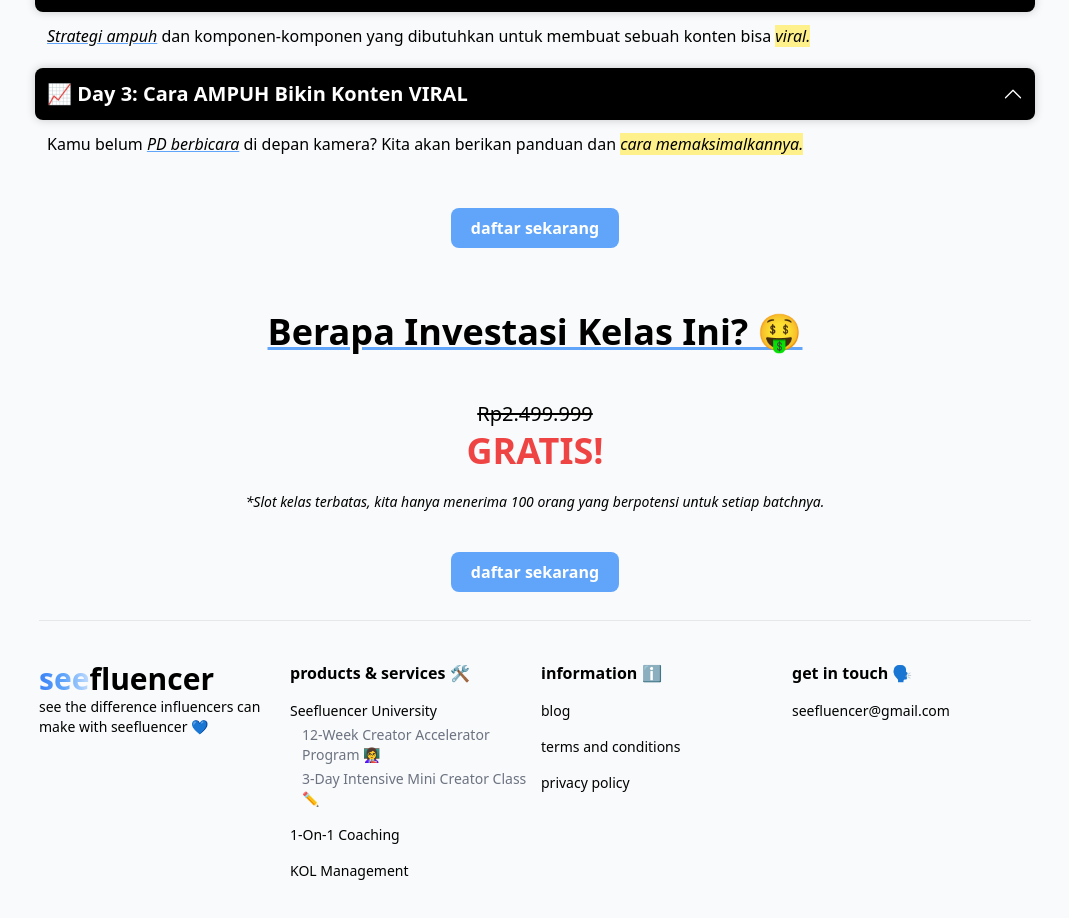
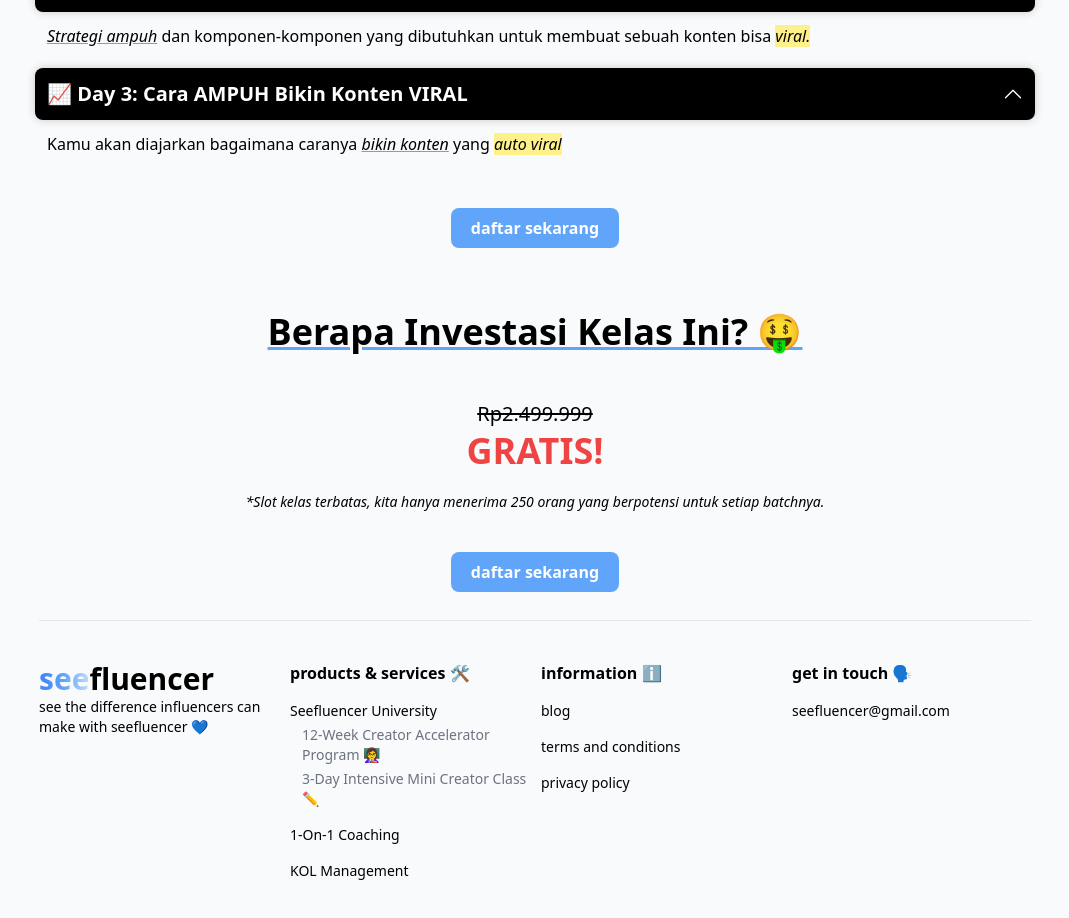
Before and after one commit to joylodra/seefluencer, a Next.js app: page /miniclass in a window 1280 px wide. Shown: the part 2680-3598 px from the top of the page, without its empty margins (105-1174 px from the left). Built offline with nearby package versions, Linux system fonts and the light colour scheme.

Commit message:
Changed link to google form

```diff
--- a/app/(lp)/imcc/page.tsx
+++ b/app/(lp)/imcc/page.tsx
@@ -62,7 +62,7 @@ const MiniClass = () => {
             </div>
           }
           buttonText="daftar sekarang"
-          href="https://wa.me/6285175449955?text=Halo%20kak,%20nama%20saya%20[NAMA%20KAMU].%20Saya%20tertarik%20untuk%20join%20FREE%20Mini%20Intensive%20Class%20yang%20berlangsung%20selama%203%20hari.%20Bagaimana%20caranya?"
+          href="https://forms.gle/RnciRxMeiRw6GVe39"
         />
       </div>
 
@@ -175,9 +175,7 @@ const MiniClass = () => {
 
         <Link
           target="_blank"
-          href={
-            "https://wa.me/6285175449955?text=Halo%20kak,%20nama%20saya%20[NAMA%20KAMU].%20Saya%20tertarik%20untuk%20join%20FREE%20Mini%20Intensive%20Class%20yang%20berlangsung%20selama%203%20hari.%20Bagaimana%20caranya?"
-          }
+          href="https://forms.gle/RnciRxMeiRw6GVe39"
           className="w-fit px-5 py-2 bg-blue-400 text-white rounded-lg hover:shadow-md transition-all font-bold"
         >
           daftar sekarang
@@ -287,9 +285,7 @@ const MiniClass = () => {
 
         <Link
           target="_blank"
-          href={
-            "https://wa.me/6285175449955?text=Halo%20kak,%20nama%20saya%20[NAMA%20KAMU].%20Saya%20tertarik%20untuk%20join%20FREE%20Mini%20Intensive%20Class%20yang%20berlangsung%20selama%203%20hari.%20Bagaimana%20caranya?"
-          }
+          href="https://forms.gle/RnciRxMeiRw6GVe39"
           className="w-fit px-5 py-2 bg-blue-400 text-white rounded-lg hover:shadow-md transition-all font-bold"
         >
           daftar sekarang
@@ -346,14 +342,11 @@ const MiniClass = () => {
             question="📈 Day 3: Cara AMPUH Bikin Konten VIRAL"
             customAnswer={
               <>
-                Kamu belum{" "}
+                Kamu akan diajarkan bagaimana caranya{" "}
                 <span className="underline decoration-3 italic decoration-blue-400">
-                  PD berbicara
+                  bikin konten
                 </span>{" "}
-                di depan kamera? Kita akan berikan panduan dan{" "}
-                <span className="bg-yellow-200 italic">
-                  cara memaksimalkannya.
-                </span>
+                yang <span className="bg-yellow-200 italic">auto viral</span>
               </>
             }
           />
@@ -361,9 +354,7 @@ const MiniClass = () => {
 
         <Link
           target="_blank"
-          href={
-            "https://wa.me/6285175449955?text=Halo%20kak,%20nama%20saya%20[NAMA%20KAMU].%20Saya%20tertarik%20untuk%20join%20FREE%20Mini%20Intensive%20Class%20yang%20berlangsung%20selama%203%20hari.%20Bagaimana%20caranya?"
-          }
+          href="https://forms.gle/RnciRxMeiRw6GVe39"
           className="w-fit px-5 py-2 bg-blue-400 text-white rounded-lg hover:shadow-md transition-all font-bold"
         >
           daftar sekarang
@@ -383,16 +374,14 @@ const MiniClass = () => {
             GRATIS!
           </h1>
           <div className="italic text-sm">
-            *Slot kelas terbatas, kita hanya menerima 100 orang yang berpotensi
+            *Slot kelas terbatas, kita hanya menerima 250 orang yang berpotensi
             untuk setiap batchnya.{" "}
           </div>
         </div>
 
         <Link
           target="_blank"
-          href={
-            "https://wa.me/6285175449955?text=Halo%20kak,%20nama%20saya%20[NAMA%20KAMU].%20Saya%20tertarik%20untuk%20join%20FREE%20Mini%20Intensive%20Class%20yang%20berlangsung%20selama%203%20hari.%20Bagaimana%20caranya?"
-          }
+          href="https://forms.gle/RnciRxMeiRw6GVe39"
           className="w-fit px-5 py-2 bg-blue-400 text-white rounded-lg hover:shadow-md transition-all font-bold"
         >
           daftar sekarang
--- a/app/(public)/miniclass/page.tsx
+++ b/app/(public)/miniclass/page.tsx
@@ -4,7 +4,6 @@ import Image from "next/image";
 
 // Custom Components
 import Hero from "../../components/public/Hero";
-import Cta from "../../components/public/Cta";
 import Title from "@/app/components/public/Title";
 import Feature from "../../components/public/Feature";
 import Accordion from "@/app/components/public/faq/Accordion";
@@ -71,7 +70,7 @@ const MiniClass = () => {
             </div>
           }
           buttonText="daftar sekarang"
-          href="https://wa.me/6285175449955?text=Halo%20kak,%20nama%20saya%20[NAMA%20KAMU].%20Saya%20tertarik%20untuk%20join%20FREE%20Mini%20Intensive%20Class%20yang%20berlangsung%20selama%203%20hari.%20Bagaimana%20caranya?"
+          href="https://forms.gle/RnciRxMeiRw6GVe39"
         />
       </div>
 
@@ -184,9 +183,7 @@ const MiniClass = () => {
 
         <Link
           target="_blank"
-          href={
-            "https://wa.me/6285175449955?text=Halo%20kak,%20nama%20saya%20[NAMA%20KAMU].%20Saya%20tertarik%20untuk%20join%20FREE%20Mini%20Intensive%20Class%20yang%20berlangsung%20selama%203%20hari.%20Bagaimana%20caranya?"
-          }
+          href="https://forms.gle/RnciRxMeiRw6GVe39"
           className="w-fit px-5 py-2 bg-blue-400 text-white rounded-lg hover:shadow-md transition-all font-bold"
         >
           daftar sekarang
@@ -296,9 +293,7 @@ const MiniClass = () => {
 
         <Link
           target="_blank"
-          href={
-            "https://wa.me/6285175449955?text=Halo%20kak,%20nama%20saya%20[NAMA%20KAMU].%20Saya%20tertarik%20untuk%20join%20FREE%20Mini%20Intensive%20Class%20yang%20berlangsung%20selama%203%20hari.%20Bagaimana%20caranya?"
-          }
+          href="https://forms.gle/RnciRxMeiRw6GVe39"
           className="w-fit px-5 py-2 bg-blue-400 text-white rounded-lg hover:shadow-md transition-all font-bold"
         >
           daftar sekarang
@@ -355,14 +350,11 @@ const MiniClass = () => {
             question="📈 Day 3: Cara AMPUH Bikin Konten VIRAL"
             customAnswer={
               <>
-                Kamu belum{" "}
+                Kamu akan diajarkan bagaimana caranya{" "}
                 <span className="underline decoration-3 italic decoration-blue-400">
-                  PD berbicara
+                  bikin konten
                 </span>{" "}
-                di depan kamera? Kita akan berikan panduan dan{" "}
-                <span className="bg-yellow-200 italic">
-                  cara memaksimalkannya.
-                </span>
+                yang <span className="bg-yellow-200 italic">auto viral</span>
               </>
             }
           />
@@ -370,9 +362,7 @@ const MiniClass = () => {
 
         <Link
           target="_blank"
-          href={
-            "https://wa.me/6285175449955?text=Halo%20kak,%20nama%20saya%20[NAMA%20KAMU].%20Saya%20tertarik%20untuk%20join%20FREE%20Mini%20Intensive%20Class%20yang%20berlangsung%20selama%203%20hari.%20Bagaimana%20caranya?"
-          }
+          href="https://forms.gle/RnciRxMeiRw6GVe39"
           className="w-fit px-5 py-2 bg-blue-400 text-white rounded-lg hover:shadow-md transition-all font-bold"
         >
           daftar sekarang
@@ -392,16 +382,14 @@ const MiniClass = () => {
             GRATIS!
           </h1>
           <div className="italic text-sm">
-            *Slot kelas terbatas, kita hanya menerima 100 orang yang berpotensi
+            *Slot kelas terbatas, kita hanya menerima 250 orang yang berpotensi
             untuk setiap batchnya.{" "}
           </div>
         </div>
 
         <Link
           target="_blank"
-          href={
-            "https://wa.me/6285175449955?text=Halo%20kak,%20nama%20saya%20[NAMA%20KAMU].%20Saya%20tertarik%20untuk%20join%20FREE%20Mini%20Intensive%20Class%20yang%20berlangsung%20selama%203%20hari.%20Bagaimana%20caranya?"
-          }
+          href="https://forms.gle/RnciRxMeiRw6GVe39"
           className="w-fit px-5 py-2 bg-blue-400 text-white rounded-lg hover:shadow-md transition-all font-bold"
         >
           daftar sekarang
```
